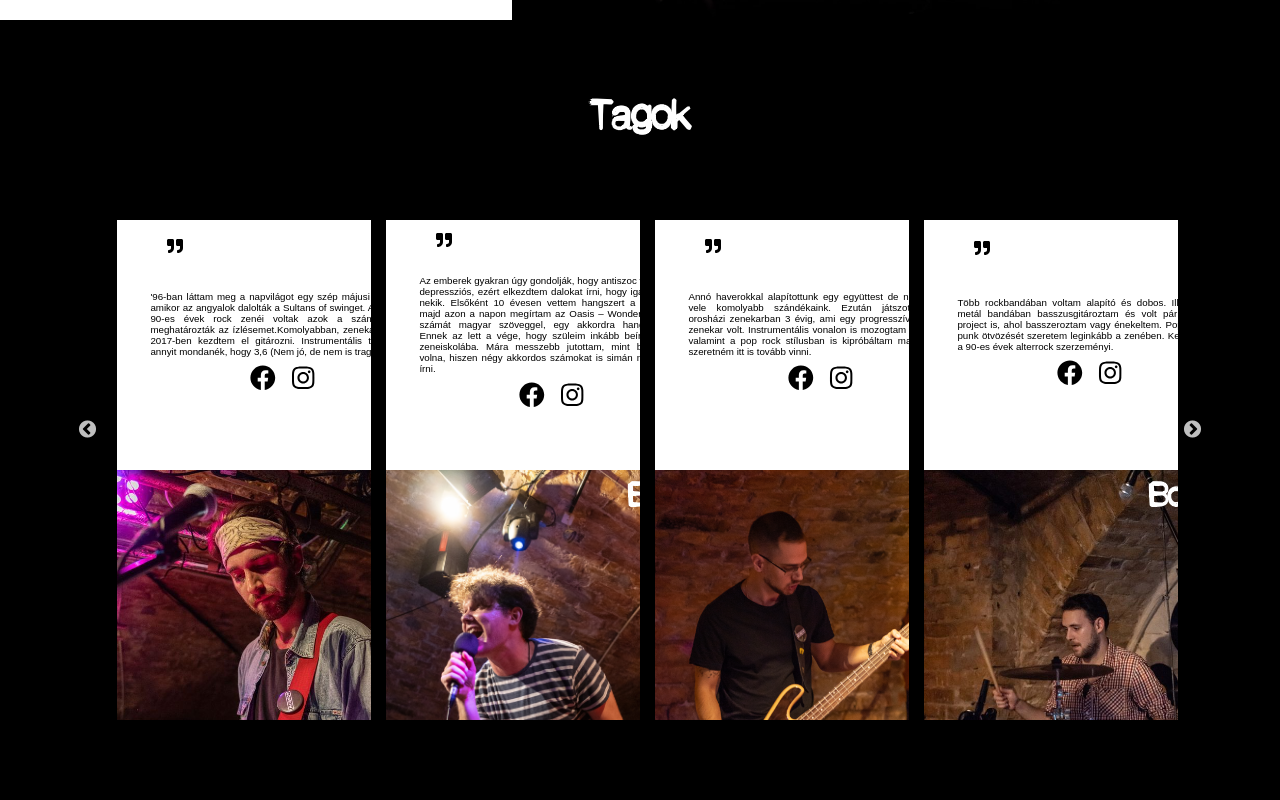
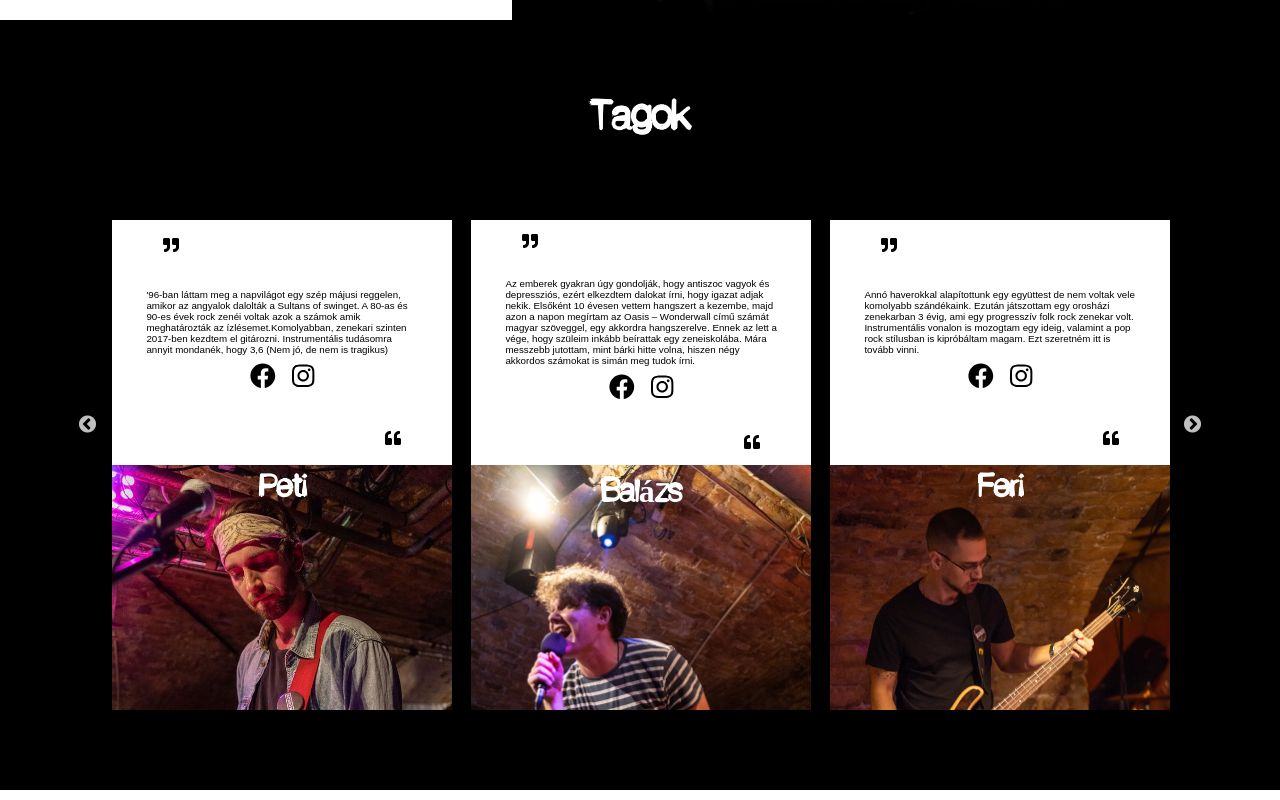
Before and after one commit to kovacsendre96/bonrow, a React (Create React App) app: page / in a window 1280 px wide. Shown: the part 780-1580 px from the top of the page. Built offline with nearby package versions, Linux system fonts and the light colour scheme; a web font is replaced by a local one.

Commit message:
it wasn't

```diff
--- a/src/components/BioCards.js
+++ b/src/components/BioCards.js
@@ -23,19 +23,28 @@ const BioCards = () => {
         slidesToScroll: 1,
         initialSlide: 0,
         responsive: [
+            {
+                breakpoint: 1500,
+                settings: {
+                  slidesToShow: 3,
+                  slidesToScroll: 1,
+                  infinite: true,
+                  dots: true
+                }
+            },
           {
             breakpoint: 1200,
             settings: {
-              slidesToShow: 3,
+              slidesToShow: 2,
               slidesToScroll: 1,
               infinite: true,
               dots: true
             }
           },
           {
-            breakpoint: 1024,
+            breakpoint: 900,
             settings: {
-              slidesToShow: 2,
+              slidesToShow: 1,
               slidesToScroll: 1,
               initialSlide: 2
             }
--- a/src/styles/bioStyles.js
+++ b/src/styles/bioStyles.js
@@ -55,7 +55,7 @@ align-items:center;
     }
     }
 
-    @media(max-width:768px){
+    @media(max-width:900px){
 
 
     p{
@@ -106,13 +106,15 @@ export const CardsContainer = styled.div`
 
 export const Card = styled.div`
     display:flex;
-    justify-content:center;
+    justify-content:space-between;
     align-items:center;
     flex-direction:column-reverse;
-    margin:0 15px 0 15px ;
+    margin-right:10px;
+    margin-left:10px;
     transition:0.5s;
-    height:500px;
-    width:330px;
+    height:490px;
+    width:340px;
+
 
 
 
@@ -125,14 +127,13 @@ export const Card = styled.div`
     @media(max-width:1200px){
         height:400px;
         width:320px;
+        margin: 0 auto 0 auto;
 
-        .slider{
 
-        }
 
     }
 
-    @media(max-width:768px){
+    @media(max-width:900px){
        flex-direction:row;
        width:400px;
        height:250px;
@@ -151,15 +152,16 @@ export const Card = styled.div`
 export const CardLeft = styled.div`
     width:100%;
     height:50%;
-    text-align:end;
 
 
 
     h4{
 
+        text-align:center;
         font-size:2rem;
         color:white;
         padding:8px;
+
 
     }
 
@@ -167,7 +169,7 @@ export const CardLeft = styled.div`
     @media(max-width:1024px){
     }
 
-        @media(max-width:768px){
+        @media(max-width:900px){
        width:50%;
        height:100%;
 
@@ -192,7 +194,7 @@ export const CardRight = styled.div`
     p{
 
         font-size:0.61rem;
-        text-align:justify;
+
         color:black;
     }
     .text-container{
@@ -224,12 +226,13 @@ export const CardRight = styled.div`
 
     }
 
-    @media(max-width:1024px){
+    @media(max-width:1200px){
         p{
-            font-size:0.6rem;
+            font-size:0.5rem;
         }
     }
-        @media(max-width:768px){
+
+        @media(max-width:900px){
        width:50%;
        height:100%;
 
```
